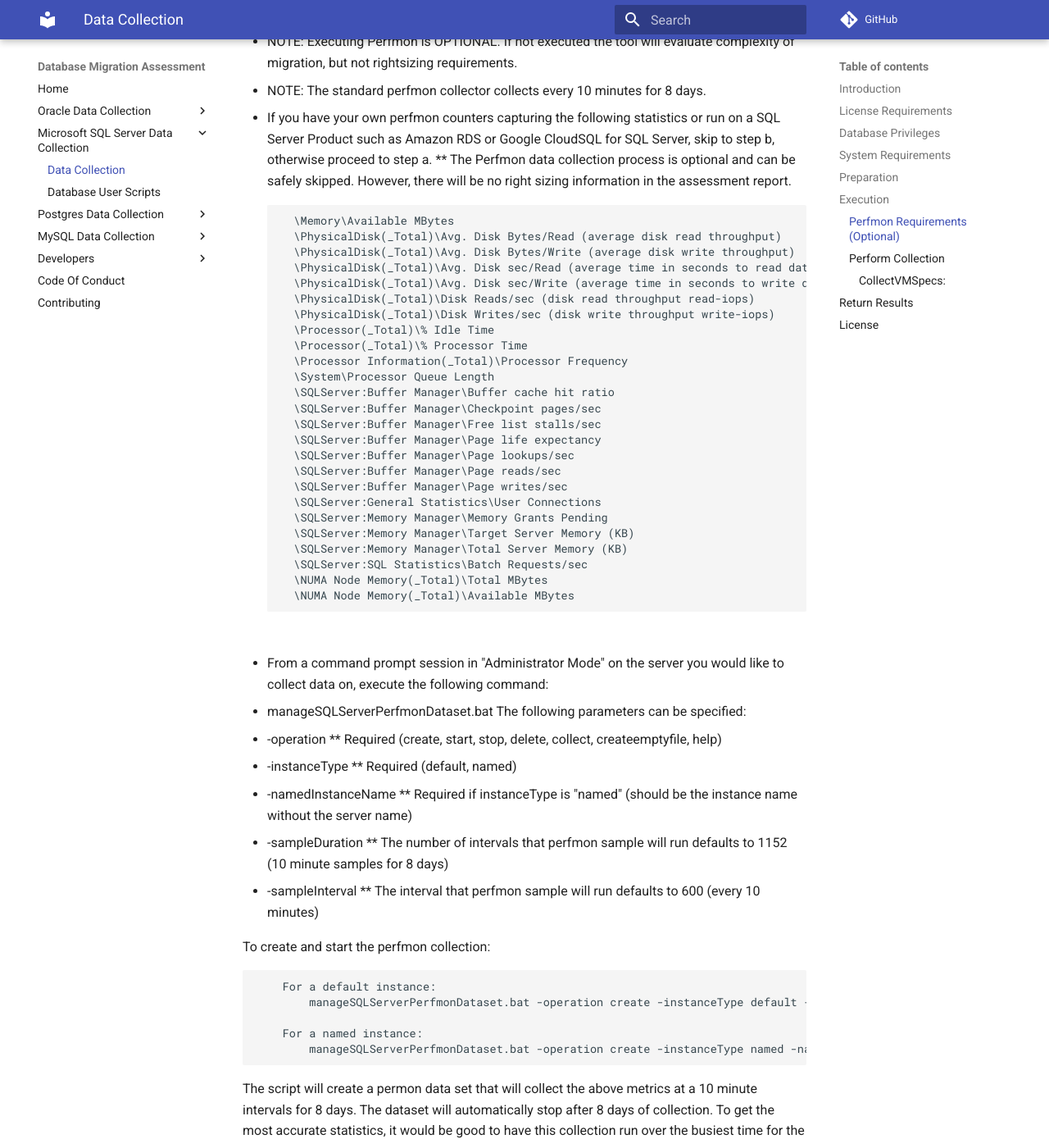
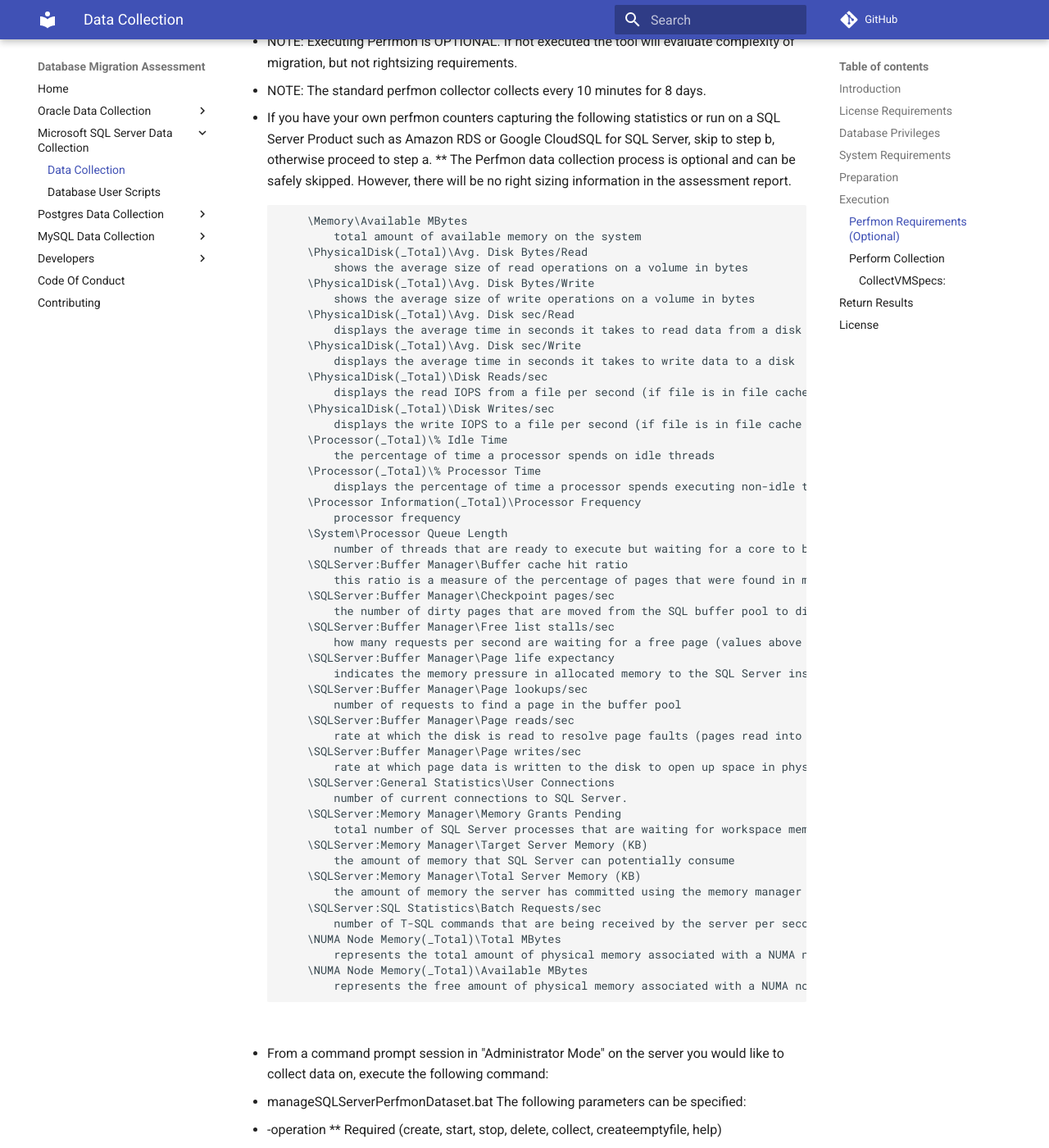
Before and after one commit to GoogleCloudPlatform/database-assessment, an MkDocs documentation site: the page built from docs/user_guide/sqlserver/collection_scripts.md, in a window 1280 px wide and 1400 px high, scrolled down 3126 px. Shown: the whole window at 82% size. Built offline with MkDocs 1.6.1 and Material for MkDocs 9.7.7, drawn with Linux system fonts in a browser that asks for light colours; comment, search, counter and statistics services are not loaded.

Commit message:
fix: update docs and syntax error in user create statement

```diff
--- a/docs/user_guide/sqlserver/collection_scripts.md
+++ b/docs/user_guide/sqlserver/collection_scripts.md
@@ -131,31 +131,56 @@ In order to begin running the Database Migration Assessment Collection process,
   \*\* The Perfmon data collection process is optional and can be safely skipped. However, there will be no right sizing information in the assessment report.
   <br/>
 
-          \Memory\Available MBytes
-          \PhysicalDisk(_Total)\Avg. Disk Bytes/Read (average disk read throughput)
-          \PhysicalDisk(_Total)\Avg. Disk Bytes/Write (average disk write throughput)
-          \PhysicalDisk(_Total)\Avg. Disk sec/Read (average time in seconds to read data from disk)
-          \PhysicalDisk(_Total)\Avg. Disk sec/Write (average time in seconds to write data from disk)
-          \PhysicalDisk(_Total)\Disk Reads/sec (disk read throughput read-iops)
-          \PhysicalDisk(_Total)\Disk Writes/sec (disk write throughput write-iops)
-          \Processor(_Total)\% Idle Time
-          \Processor(_Total)\% Processor Time
-          \Processor Information(_Total)\Processor Frequency
-          \System\Processor Queue Length
-          \SQLServer:Buffer Manager\Buffer cache hit ratio
-          \SQLServer:Buffer Manager\Checkpoint pages/sec
-          \SQLServer:Buffer Manager\Free list stalls/sec
-          \SQLServer:Buffer Manager\Page life expectancy
-          \SQLServer:Buffer Manager\Page lookups/sec
-          \SQLServer:Buffer Manager\Page reads/sec
-          \SQLServer:Buffer Manager\Page writes/sec
-          \SQLServer:General Statistics\User Connections
-          \SQLServer:Memory Manager\Memory Grants Pending
-          \SQLServer:Memory Manager\Target Server Memory (KB)
-          \SQLServer:Memory Manager\Total Server Memory (KB)
-          \SQLServer:SQL Statistics\Batch Requests/sec
-          \NUMA Node Memory(_Total)\Total MBytes
-          \NUMA Node Memory(_Total)\Available MBytes
+            \Memory\Available MBytes
+                total amount of available memory on the system
+            \PhysicalDisk(_Total)\Avg. Disk Bytes/Read
+                shows the average size of read operations on a volume in bytes
+            \PhysicalDisk(_Total)\Avg. Disk Bytes/Write
+                shows the average size of write operations on a volume in bytes
+            \PhysicalDisk(_Total)\Avg. Disk sec/Read
+                displays the average time in seconds it takes to read data from a disk
+            \PhysicalDisk(_Total)\Avg. Disk sec/Write
+                displays the average time in seconds it takes to write data to a disk
+            \PhysicalDisk(_Total)\Disk Reads/sec
+                displays the read IOPS from a file per second (if file is in file cache this counter is not incremented)
+            \PhysicalDisk(_Total)\Disk Writes/sec
+                displays the write IOPS to a file per second (if file is in file cache this counter is not incremented)
+            \Processor(_Total)\% Idle Time
+                the percentage of time a processor spends on idle threads
+            \Processor(_Total)\% Processor Time
+                displays the percentage of time a processor spends executing non-idle threads
+            \Processor Information(_Total)\Processor Frequency
+                processor frequency
+            \System\Processor Queue Length
+                number of threads that are ready to execute but waiting for a core to become available
+            \SQLServer:Buffer Manager\Buffer cache hit ratio
+                this ratio is a measure of the percentage of pages that were found in memory (SQL buffer pool) without having to be read from disk.
+            \SQLServer:Buffer Manager\Checkpoint pages/sec
+                the number of dirty pages that are moved from the SQL buffer pool to disk during a checkpoint.
+            \SQLServer:Buffer Manager\Free list stalls/sec
+                how many requests per second are waiting for a free page (values above 2 means server needs more memory)
+            \SQLServer:Buffer Manager\Page life expectancy
+                indicates the memory pressure in allocated memory to the SQL Server instance
+            \SQLServer:Buffer Manager\Page lookups/sec
+                number of requests to find a page in the buffer pool
+            \SQLServer:Buffer Manager\Page reads/sec
+                rate at which the disk is read to resolve page faults (pages read into memory)
+            \SQLServer:Buffer Manager\Page writes/sec
+                rate at which page data is written to the disk to open up space in physical memory
+            \SQLServer:General Statistics\User Connections
+                number of current connections to SQL Server.
+            \SQLServer:Memory Manager\Memory Grants Pending
+                total number of SQL Server processes that are waiting for workspace memory to be granted (Should nearly always be zero)
+            \SQLServer:Memory Manager\Target Server Memory (KB)
+                the amount of memory that SQL Server can potentially consume
+            \SQLServer:Memory Manager\Total Server Memory (KB)
+                the amount of memory the server has committed using the memory manager
+            \SQLServer:SQL Statistics\Batch Requests/sec
+                number of T-SQL commands that are being received by the server per second
+            \NUMA Node Memory(_Total)\Total MBytes
+                represents the total amount of physical memory associated with a NUMA node in megabytes
+            \NUMA Node Memory(_Total)\Available MBytes
+                represents the free amount of physical memory associated with a NUMA node in megabytes
 
       <br/>
 
```
Also changed, not shown: 3 other files.
